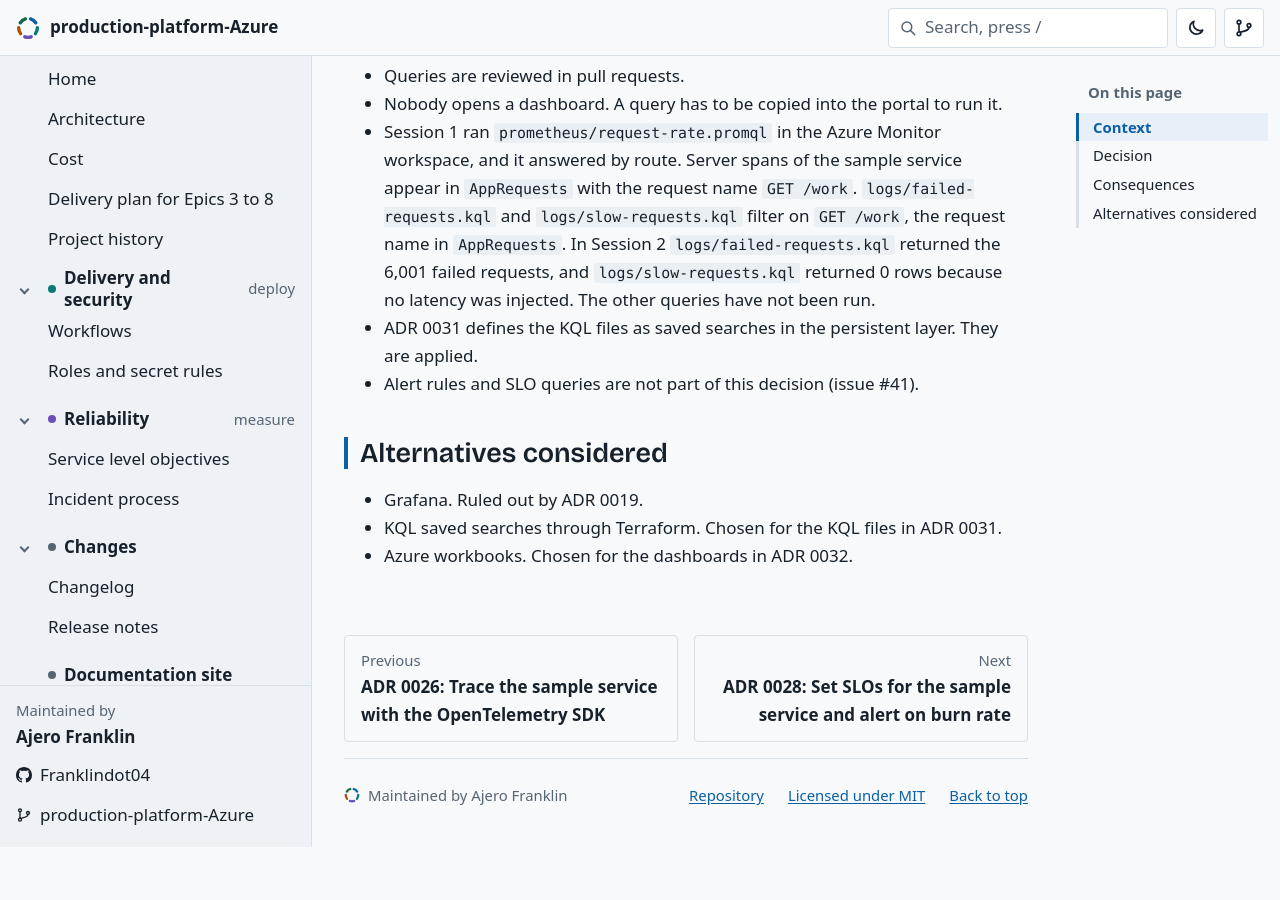
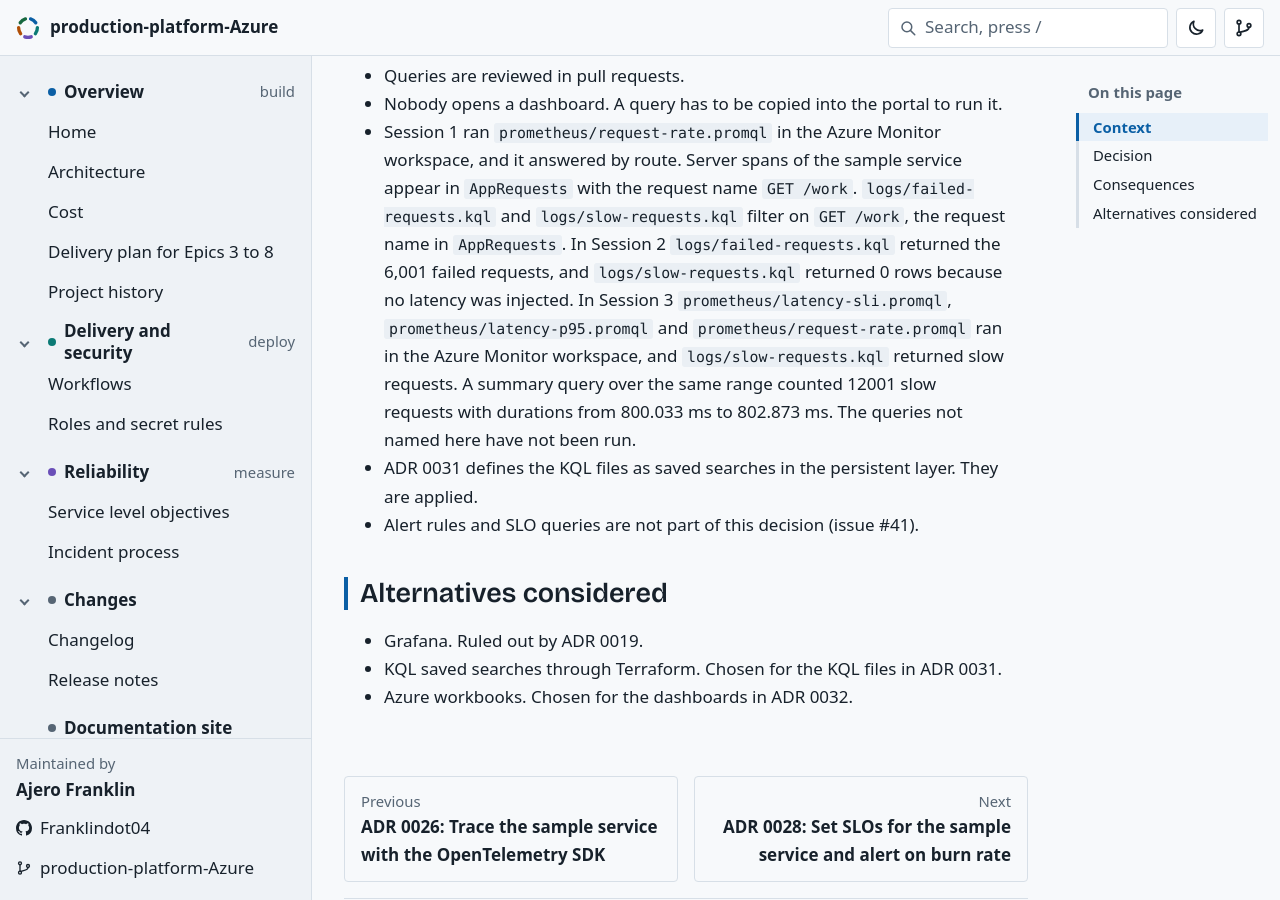
Before and after one commit to Franklindot04/production-platform-Azure, a Jekyll site: the page built from docs/adr/0027-dashboard-queries-as-files.md, in a window 1280 px wide and 900 px high, scrolled down 971 px. Built offline with Jekyll 4.4.1, drawn with Linux system fonts in a browser that asks for light colours; some web fonts are replaced; our own code applies the rules of GitHub Pages for plain Markdown files; comment, search, counter and statistics services are not loaded; before the commit the page ends 1818 px from its top, so only the background shows below that.

Commit message:
state the session 3 query results in adr 0027 (#126)

```diff
--- a/docs/adr/0027-dashboard-queries-as-files.md
+++ b/docs/adr/0027-dashboard-queries-as-files.md
@@ -18,7 +18,7 @@ ADR 0019 ruled out Grafana and said dashboards are saved queries on the workspac
 
 - Queries are reviewed in pull requests.
 - Nobody opens a dashboard. A query has to be copied into the portal to run it.
-- Session 1 ran `prometheus/request-rate.promql` in the Azure Monitor workspace, and it answered by route. Server spans of the sample service appear in `AppRequests` with the request name `GET /work`. `logs/failed-requests.kql` and `logs/slow-requests.kql` filter on `GET /work`, the request name in `AppRequests`. In Session 2 `logs/failed-requests.kql` returned the 6,001 failed requests, and `logs/slow-requests.kql` returned 0 rows because no latency was injected. The other queries have not been run.
+- Session 1 ran `prometheus/request-rate.promql` in the Azure Monitor workspace, and it answered by route. Server spans of the sample service appear in `AppRequests` with the request name `GET /work`. `logs/failed-requests.kql` and `logs/slow-requests.kql` filter on `GET /work`, the request name in `AppRequests`. In Session 2 `logs/failed-requests.kql` returned the 6,001 failed requests, and `logs/slow-requests.kql` returned 0 rows because no latency was injected. In Session 3 `prometheus/latency-sli.promql`, `prometheus/latency-p95.promql` and `prometheus/request-rate.promql` ran in the Azure Monitor workspace, and `logs/slow-requests.kql` returned slow requests. A summary query over the same range counted 12001 slow requests with durations from 800.033 ms to 802.873 ms. The queries not named here have not been run.
 - ADR 0031 defines the KQL files as saved searches in the persistent layer. They are applied.
 - Alert rules and SLO queries are not part of this decision (issue #41).
 
```
